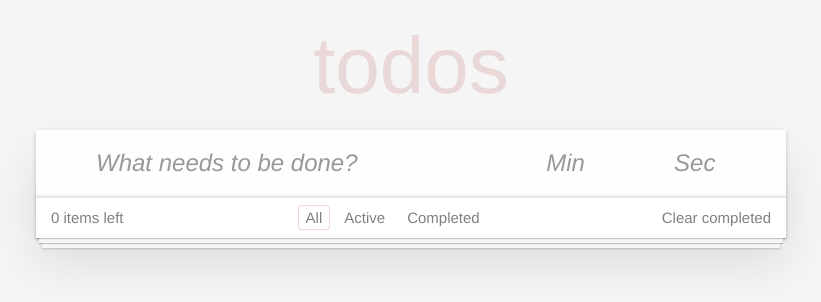
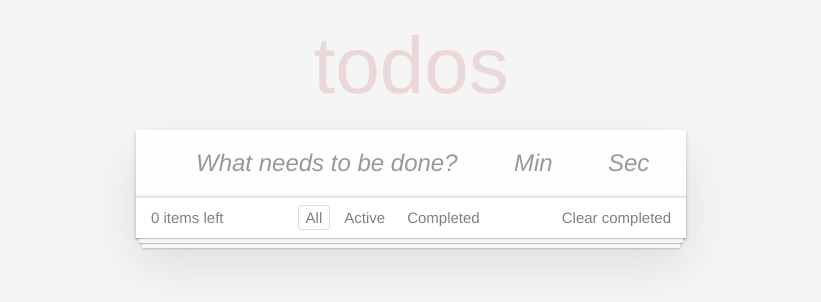
Before and after one commit to yeawful/todo-react, a React (Vite) app: page / in a window 1280 px wide. Shown: the top 302 px of the page, without its empty margins (229-1050 px from the left). Built offline with nearby package versions, Linux system fonts and the light colour scheme.

Commit message:
upd body width

```diff
--- a/src/index.css
+++ b/src/index.css
@@ -30,7 +30,7 @@ body {
   background: #f5f5f5;
   color: #111111;
   min-width: 230px;
-  max-width: 750px;
+  max-width: 550px;
   margin: 0 auto;
   -webkit-font-smoothing: antialiased;
   -moz-osx-font-smoothing: grayscale;
```
